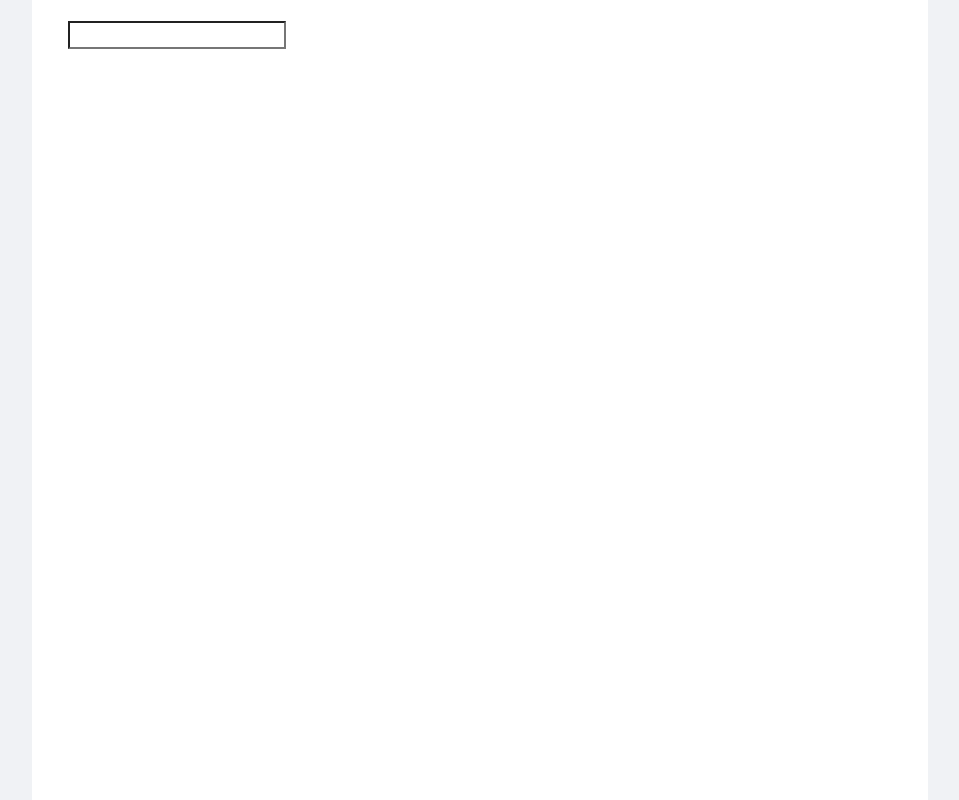
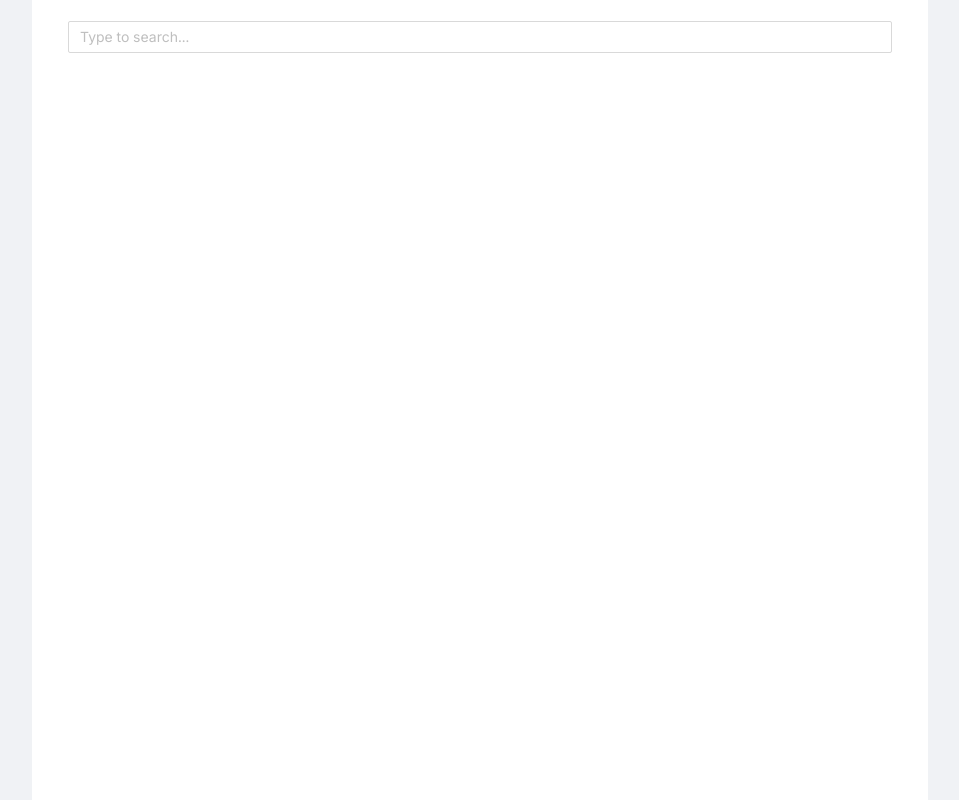
Before and after one commit to M-kos/MoviesDB_React, a React (Create React App) app: page / in a window 1280 px wide. Shown: the whole page, without its empty margins (160-1119 px from the left). Built offline with nearby package versions, Linux system fonts and the light colour scheme.

Commit message:
Изменил компонент инпута

```diff
--- a/src/components/SearchInput/SearchInput.css
+++ b/src/components/SearchInput/SearchInput.css
@@ -0,0 +1,3 @@
+.input {
+  padding-bottom: 35px;
+}
--- a/src/components/SearchInput/SearchInput.jsx
+++ b/src/components/SearchInput/SearchInput.jsx
@@ -1,10 +1,13 @@
 import React from 'react';
 import PropTypes from 'prop-types';
+import { Input } from 'antd';
+
+import './SearchInput.css';
 
 const SearchInput = ({ value, inputHandler }) => {
   return (
-    <div>
-      <input type="text" value={value} onChange={inputHandler} />
+    <div className="input">
+      <Input value={value} onChange={inputHandler} placeholder="Type to search..." />
     </div>
   );
 };
```
